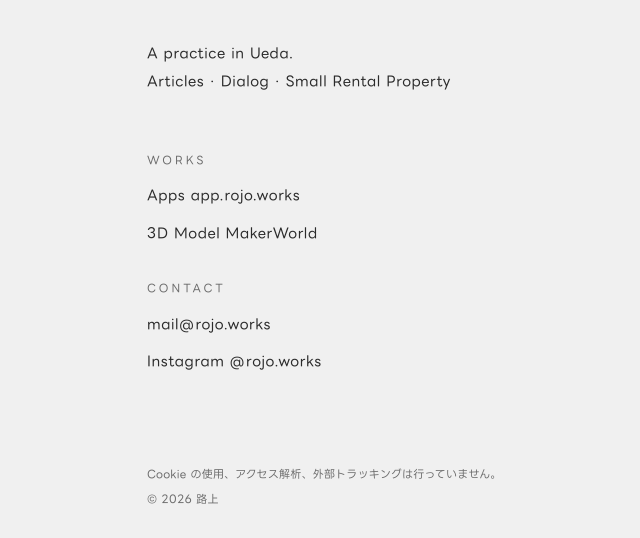
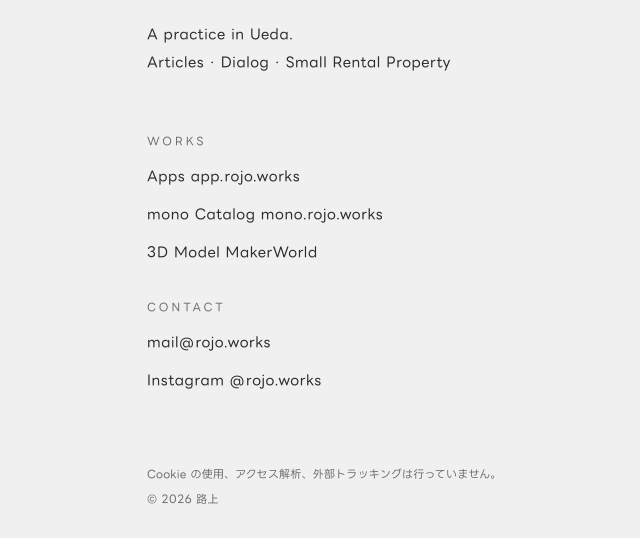
Before and after one commit to rojo-works/rojo-works-site, a plain HTML site: page index.html in a window 1280 px wide. Shown: the part 262-800 px from the top of the page, without its empty margins (253-893 px from the left). Drawn offline with Linux system fonts and the light colour scheme.

Commit message:
WORKS 欄に mono の公開カタログへのリンクを追加
Apps app.rojo.works の直下に mono.rojo.works を1行足す。
リンク先はログイン不要の公開カタログ（管理画面は 307/401 で閉じている）。
追加した文字はすべて既存の subset に入っているためフォント再生成は不要。

```diff
--- a/index.html
+++ b/index.html
@@ -159,6 +159,7 @@
       <nav class="links" aria-labelledby="works-label">
         <h2 class="section-label" id="works-label">WORKS</h2>
         <a href="https://app.rojo.works/">Apps app.rojo.works</a>
+        <a href="https://mono.rojo.works/">mono Catalog mono.rojo.works</a>
         <a href="https://makerworld.com/ja/@user_612155057" target="_blank" rel="noopener">3D Model MakerWorld</a>
       </nav>
 
```
